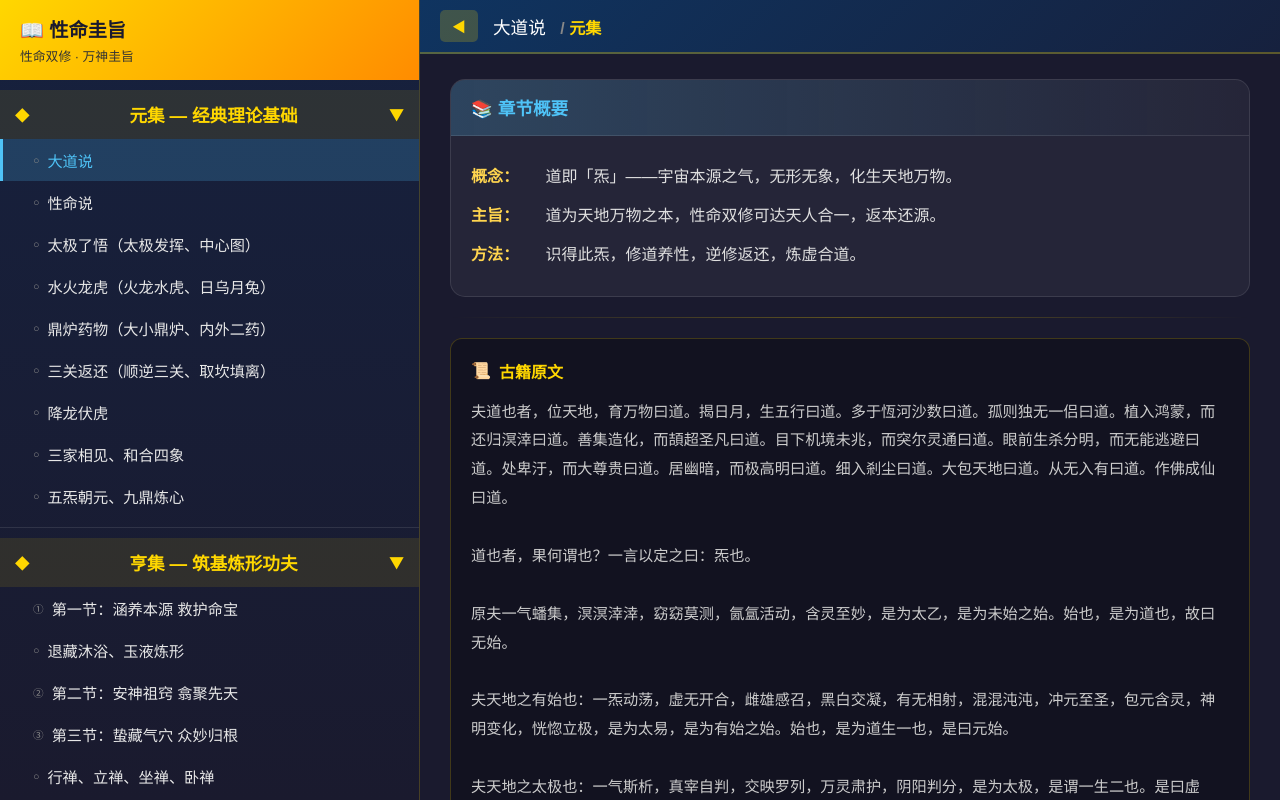
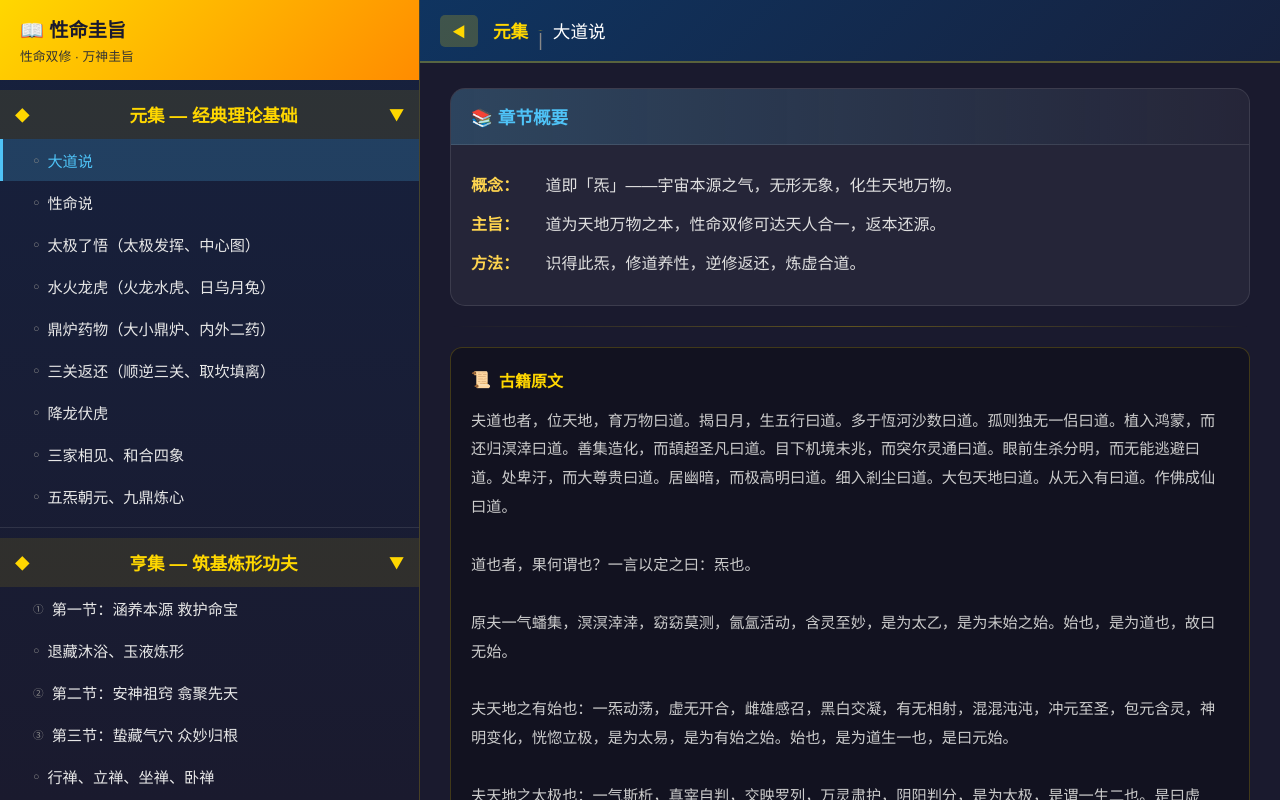
Before and after one commit to DalvikSu/xmgz, a plain HTML site: page index.html in a window 1280 px wide. Drawn offline with Linux system fonts and the light colour scheme.

Commit message:
交换标题顺序：集名 | 章节名

```diff
--- a/index.html
+++ b/index.html
@@ -204,23 +204,25 @@
             overflow: hidden;
             text-overflow: ellipsis;
         }
-        .content-header h2 {
+        .content-header .header-titles {
+            display: flex;
+            align-items: center;
+            gap: 10px;
+            flex: 1;
+        }
+        .content-header .collection-name {
+            color: #ffd700;
+            font-weight: bold;
             font-size: 1.1em;
-            display: inline;
+        }
+        .content-header .divider {
+            color: #888;
+            font-size: 1.1em;
         }
         .content-header .section-name {
             color: #fff;
             font-weight: normal;
-            margin-right: 10px;
-        }
-        .content-header .collection-name {
-            color: #ffd700;
-            font-weight: bold;
-            font-size: 1em;
-        }
-        .content-header .collection-name::before {
-            content: "/ ";
-            color: #888;
+            font-size: 1.1em;
         }
 
         .content-body {
@@ -1465,8 +1467,9 @@
                 <div class="content-header">
                     <button class="collapse-btn" onclick="toggleSidebar()">◀</button>
                     <div class="header-titles">
-                        <h2 class="section-name">${data.title}</h2>
                         <span class="collection-name">${data.collection}</span>
+                        <span class="divider">|</span>
+                        <span class="section-name">${data.title}</span>
                     </div>
                 </div>
                 <div class="content-body">
```
